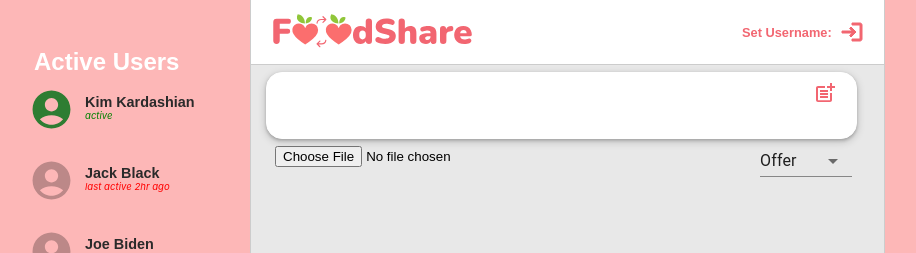
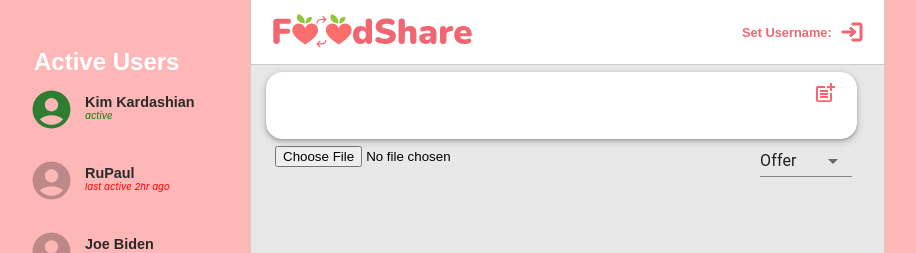
Before and after one commit to eadrapp/foodshare, a React (Create React App) app: page / in a window 1280 px wide. Shown: the top 253 px of the page, without its empty margins (6-922 px from the left). Built offline with nearby package versions, Linux system fonts and the light colour scheme; the HTML template or start-up script is replaced by a standard one.

Commit message:
name change

```diff
--- a/src/components/LeftSidebar.js
+++ b/src/components/LeftSidebar.js
@@ -27,7 +27,7 @@ export default function LeftSidebar() {
           <AccountCircleIcon color="disabled" fontSize="large" className="icon" />
         </Box>
         <div className="person">
-          <span className="users">Jack Black</span>
+          <span className="users">RuPaul</span>
           <span className="status2">last active 2hr ago</span>
         </div>
       </Box>
```
